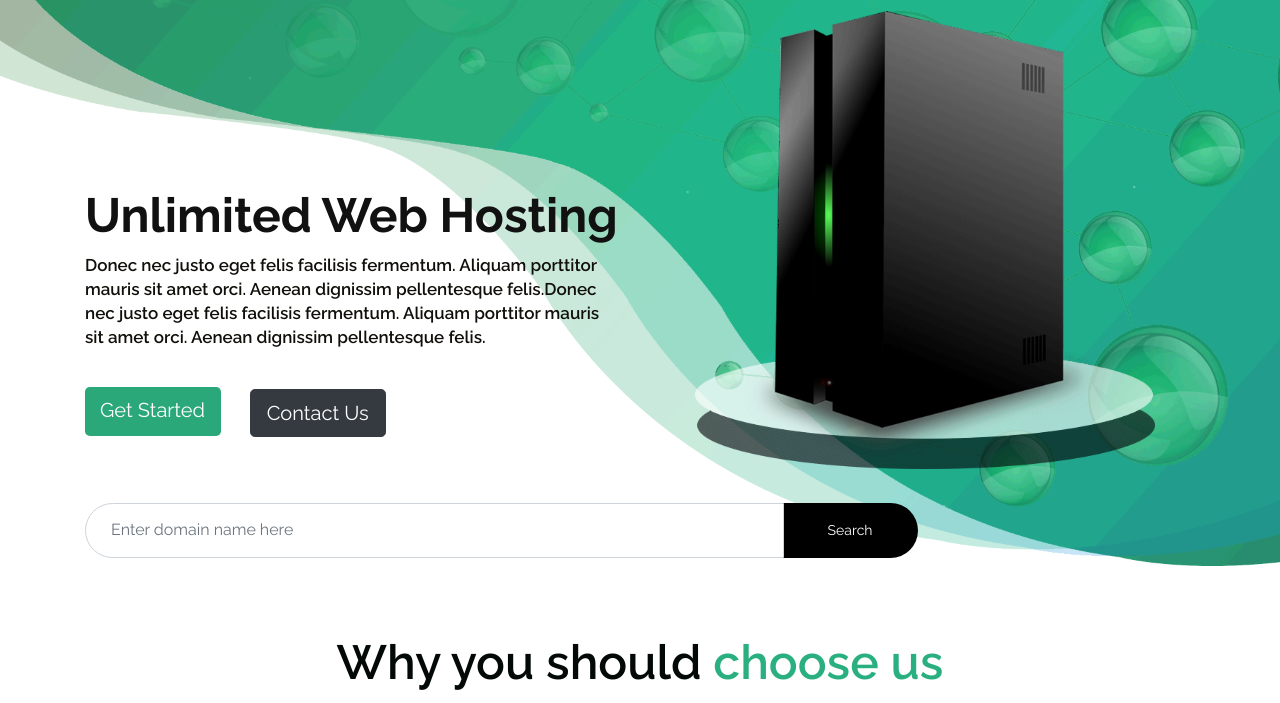
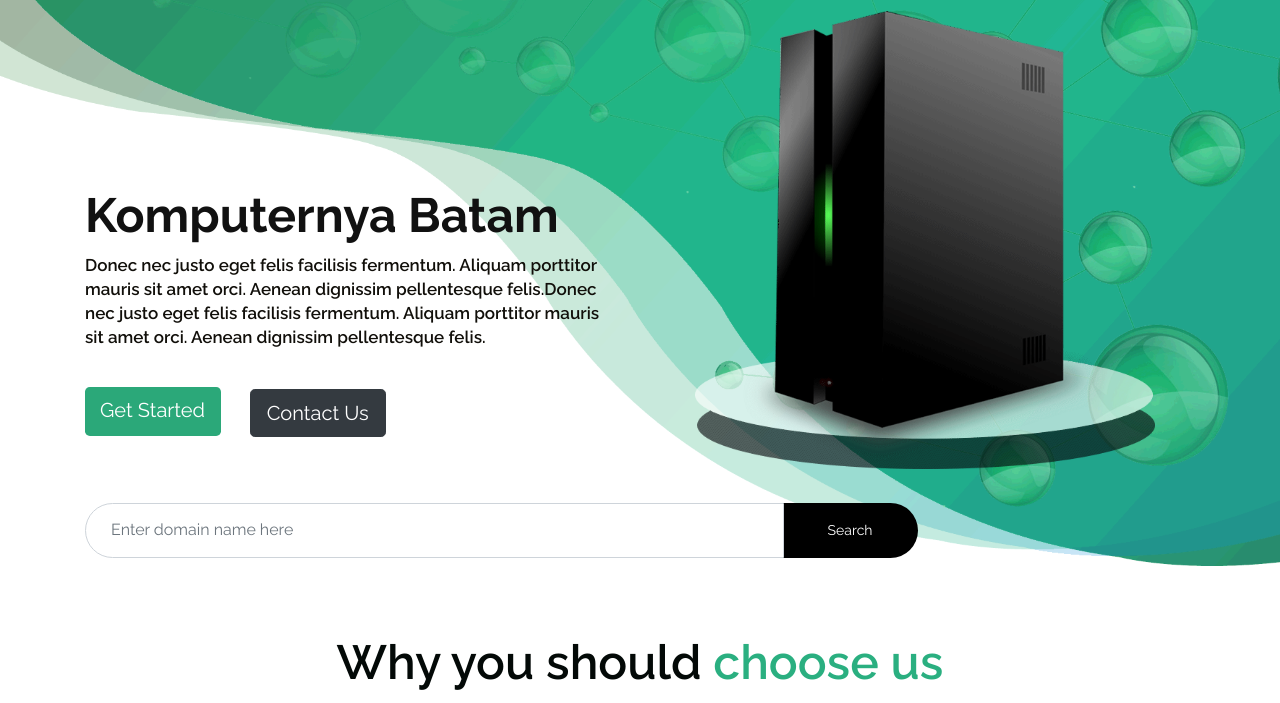
Before and after one commit to Diky466/Diky466, a plain HTML site: page index.html in a window 1280 px wide. Shown: the part 97-800 px from the top of the page. Drawn offline with nearby package versions, Linux system fonts and the light colour scheme.

Commit message:
Update index.html

```diff
--- a/index.html
+++ b/index.html
@@ -67,7 +67,7 @@
                     	<div class="taital_main">
 
                     	</div>
-                        <h1 class="web_text"><strong>Unlimited Web Hosting</strong></h1>
+                        <h1 class="web_text"><strong>Komputernya Batam</strong></h1>
                         <p class="donec_text">Donec nec justo eget felis facilisis fermentum. Aliquam porttitor mauris sit amet orci.
                            Aenean dignissim pellentesque felis.Donec nec justo
                            eget felis facilisis fermentum. Aliquam porttitor mauris sit amet orci. Aenean dignissim pellentesque felis.</p>
```
